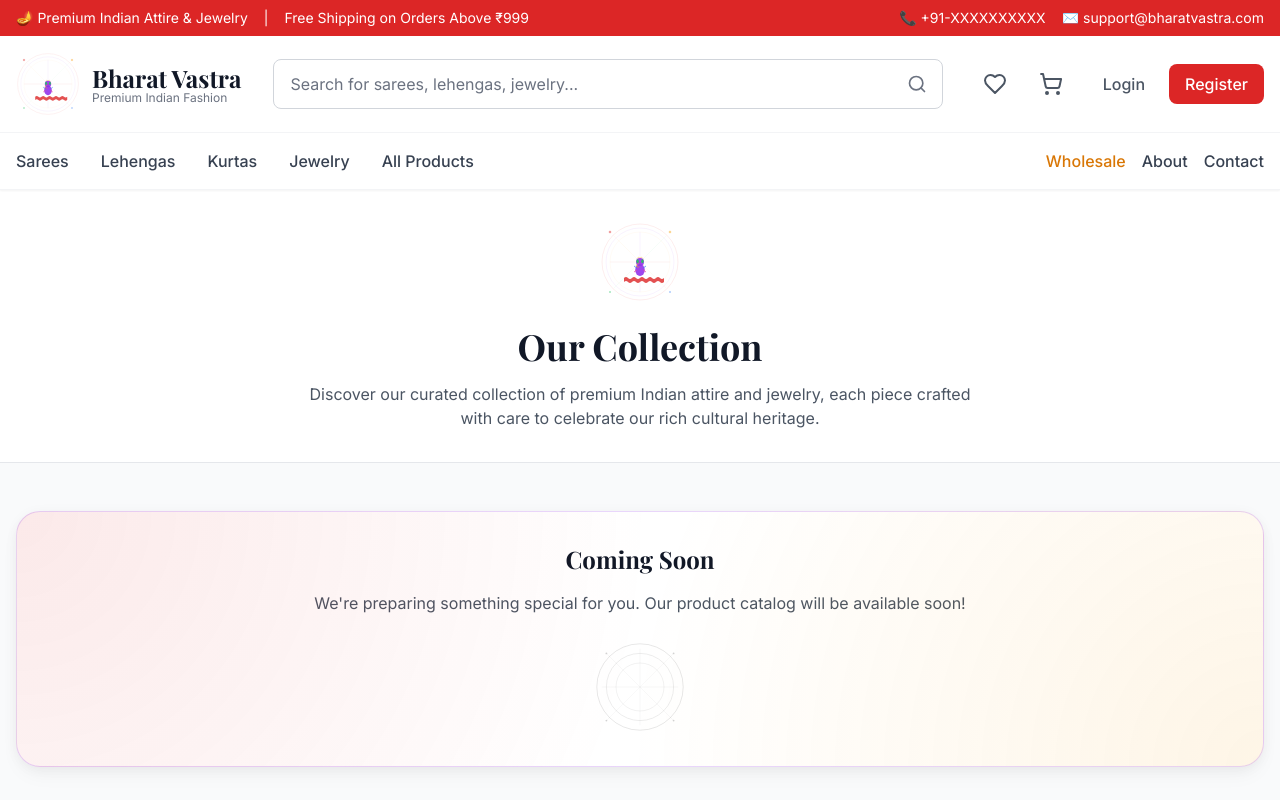
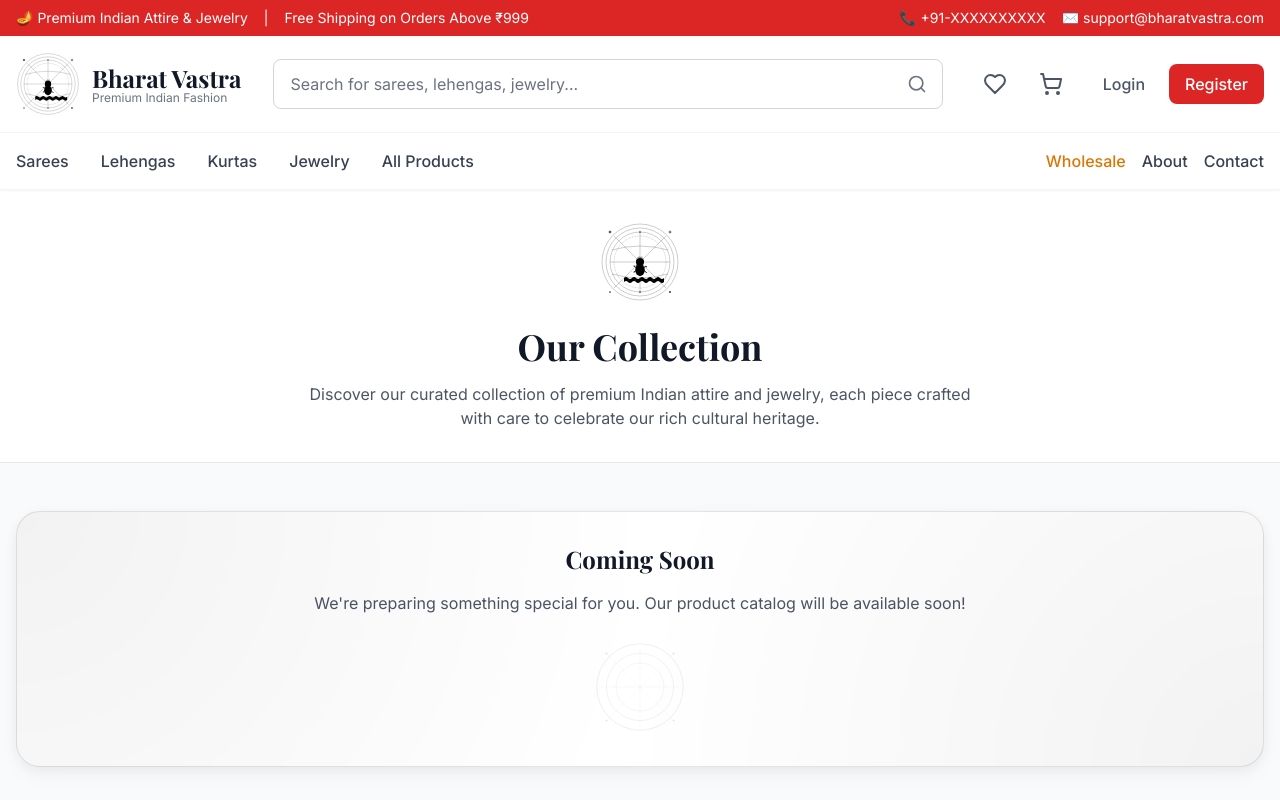
Before and after one commit to Eddie10008/Bharat-Vastra, a React (Create React App) app in the folder client/: page /products in a window 1280 px wide. Shown: the top 800 px of the page. Built offline with nearby package versions, Linux system fonts and the light colour scheme; the HTML template or start-up script is replaced by a standard one.

Commit message:
Auto-backup: 2025-08-17 21:59:15

```diff
--- a/client/src/components/common/DecorativePattern.js
+++ b/client/src/components/common/DecorativePattern.js
@@ -118,7 +118,7 @@ const DecorativePattern = ({
   };
 
   return (
-    <div className={`${sizeClasses[size]} text-spiritual-purple-400 ${className}`}>
+    <div className={`${sizeClasses[size]} text-gray-600 ${className}`}>
       {patterns[variant]}
     </div>
   );
--- a/client/src/components/common/GaneshaLogo.js
+++ b/client/src/components/common/GaneshaLogo.js
@@ -18,83 +18,161 @@ const GaneshaLogo = ({ className = '', size = 'md', showText = true }) => {
           fill="none"
           xmlns="http://www.w3.org/2000/svg"
         >
-          {/* Background circles and geometric elements */}
-          <circle cx="100" cy="100" r="95" stroke="#dc2626" strokeWidth="0.5" fill="none" opacity="0.4"/>
-          <circle cx="100" cy="100" r="85" stroke="#9333ea" strokeWidth="0.5" fill="none" opacity="0.3"/>
-          <circle cx="100" cy="100" r="75" stroke="#f59e0b" strokeWidth="0.5" fill="none" opacity="0.2"/>
+          {/* Concentric circles - mandala structure */}
+          <circle cx="100" cy="100" r="95" stroke="#000" strokeWidth="0.5" fill="none"/>
+          <circle cx="100" cy="100" r="85" stroke="#000" strokeWidth="0.5" fill="none"/>
+          <circle cx="100" cy="100" r="75" stroke="#000" strokeWidth="0.5" fill="none"/>
+          <circle cx="100" cy="100" r="65" stroke="#000" strokeWidth="0.5" fill="none" strokeDasharray="2,2"/>
 
-          {/* Connecting lines */}
-          <line x1="25" y1="100" x2="175" y2="100" stroke="#dc2626" strokeWidth="0.5" opacity="0.3"/>
-          <line x1="100" y1="25" x2="100" y2="175" stroke="#9333ea" strokeWidth="0.5" opacity="0.3"/>
+          {/* Connecting lines - grid pattern */}
+          <line x1="25" y1="100" x2="175" y2="100" stroke="#000" strokeWidth="0.5"/>
+          <line x1="100" y1="25" x2="100" y2="175" stroke="#000" strokeWidth="0.5"/>
+          <line x1="35" y1="35" x2="165" y2="165" stroke="#000" strokeWidth="0.5"/>
+          <line x1="165" y1="35" x2="35" y2="165" stroke="#000" strokeWidth="0.5"/>
 
-          {/* Diagonal lines */}
-          <line x1="35" y1="35" x2="165" y2="165" stroke="#f59e0b" strokeWidth="0.5" opacity="0.2"/>
-          <line x1="165" y1="35" x2="35" y2="165" stroke="#22c55e" strokeWidth="0.5" opacity="0.2"/>
+          {/* Orbital paths - curved lines */}
+          <path d="M 30 70 Q 100 50 170 70" stroke="#000" strokeWidth="0.5" fill="none"/>
+          <path d="M 30 130 Q 100 150 170 130" stroke="#000" strokeWidth="0.5" fill="none"/>
 
-          {/* India map silhouette */}
+          {/* India map silhouette - detailed */}
           <path
             d="M 60 140 Q 65 135 70 140 Q 75 145 80 140 Q 85 135 90 140 Q 95 145 100 140 Q 105 135 110 140 Q 115 145 120 140 Q 125 135 130 140 Q 135 145 140 140 Q 145 135 150 140 Q 155 145 160 140 L 160 150 Q 155 155 150 150 Q 145 145 140 150 Q 135 155 130 150 Q 125 145 120 150 Q 115 155 110 150 Q 105 145 100 150 Q 95 155 90 150 Q 85 145 80 150 Q 75 155 70 150 Q 65 145 60 150 Z"
-            fill="#dc2626"
-            opacity="0.8"
+            fill="#000"
           />
 
-          {/* Ganesha figure */}
+          {/* State boundaries within India map */}
+          <line x1="70" y1="145" x2="75" y2="145" stroke="#fff" strokeWidth="0.3"/>
+          <line x1="85" y1="145" x2="90" y2="145" stroke="#fff" strokeWidth="0.3"/>
+          <line x1="100" y1="145" x2="105" y2="145" stroke="#fff" strokeWidth="0.3"/>
+          <line x1="115" y1="145" x2="120" y2="145" stroke="#fff" strokeWidth="0.3"/>
+          <line x1="130" y1="145" x2="135" y2="145" stroke="#fff" strokeWidth="0.3"/>
+
+          {/* Ganesha figure - detailed with all attributes */}
           <g transform="translate(100, 120)">
-            {/* Body */}
-            <ellipse cx="0" cy="0" rx="12" ry="15" fill="#9333ea" opacity="0.9"/>
+            {/* Body - pot belly */}
+            <ellipse cx="0" cy="0" rx="12" ry="15" fill="#000"/>
 
-            {/* Head */}
-            <circle cx="0" cy="-20" r="10" fill="#9333ea" opacity="0.9"/>
+            {/* Head - elephant head */}
+            <circle cx="0" cy="-20" r="10" fill="#000"/>
 
-            {/* Trunk */}
+            {/* Trunk - curled to left */}
             <path
               d="M -2 -18 Q -8 -15 -10 -10 Q -8 -5 -2 -8"
-              stroke="#f59e0b"
+              stroke="#000"
               strokeWidth="1.5"
               fill="none"
-              opacity="0.9"
             />
 
-            {/* Ears */}
-            <ellipse cx="-6" cy="-22" rx="3" ry="5" fill="#22c55e" opacity="0.9"/>
-            <ellipse cx="6" cy="-22" rx="3" ry="5" fill="#22c55e" opacity="0.9"/>
+            {/* Ears - large elephant ears */}
+            <ellipse cx="-6" cy="-22" rx="3" ry="5" fill="#000"/>
+            <ellipse cx="6" cy="-22" rx="3" ry="5" fill="#000"/>
 
-            {/* Arms */}
-            <line x1="-8" y1="-5" x2="-15" y2="-10" stroke="#3b82f6" strokeWidth="2" opacity="0.9"/>
-            <line x1="8" y1="-5" x2="15" y2="-10" stroke="#3b82f6" strokeWidth="2" opacity="0.9"/>
-            <line x1="-8" y1="0" x2="-15" y2="5" stroke="#ec4899" strokeWidth="2" opacity="0.9"/>
-            <line x1="8" y1="0" x2="15" y2="5" stroke="#ec4899" strokeWidth="2" opacity="0.9"/>
+            {/* Four arms with traditional attributes */}
+            {/* Upper right - axe (parashu) */}
+            <line x1="8" y1="-5" x2="15" y2="-10" stroke="#000" strokeWidth="2"/>
+            <path d="M 15 -10 L 18 -8 L 17 -6 L 14 -8 Z" fill="#000"/>
 
-            {/* Crown */}
+            {/* Upper left - noose (pasha) */}
+            <line x1="-8" y1="-5" x2="-15" y2="-10" stroke="#000" strokeWidth="2"/>
+            <ellipse cx="-15" cy="-10" rx="2" ry="1" fill="#000"/>
+
+            {/* Lower right - blessing gesture (Abhaya Mudra) */}
+            <line x1="8" y1="0" x2="15" y2="5" stroke="#000" strokeWidth="2"/>
+            <path d="M 15 5 L 18 5 L 17 7 L 14 7 Z" fill="#000"/>
+
+            {/* Lower left - modak (sweet dumpling) */}
+            <line x1="-8" y1="0" x2="-15" y2="5" stroke="#000" strokeWidth="2"/>
+            <circle cx="-15" cy="5" r="1.5" fill="#000"/>
+
+            {/* Crown with jagged halo */}
             <path
               d="M -8 -28 L -4 -32 L 0 -30 L 4 -32 L 8 -28"
-              stroke="#f59e0b"
+              stroke="#000"
               strokeWidth="1"
               fill="none"
-              opacity="0.9"
+            />
+            <path
+              d="M -6 -30 L -2 -34 L 2 -32 L 6 -34"
+              stroke="#000"
+              strokeWidth="0.5"
+              fill="none"
             />
 
-            {/* Tilak */}
-            <circle cx="0" cy="-18" r="1" fill="#dc2626" opacity="0.9"/>
+            {/* Tilak - third eye with three horizontal lines */}
+            <line x1="-1" y1="-18" x2="1" y2="-18" stroke="#000" strokeWidth="0.5"/>
+            <line x1="-1" y1="-17" x2="1" y2="-17" stroke="#000" strokeWidth="0.5"/>
+            <line x1="-1" y1="-16" x2="1" y2="-16" stroke="#000" strokeWidth="0.5"/>
+
+            {/* Sacred thread (yajnopavita) */}
+            <line x1="-8" y1="-5" x2="8" y2="-5" stroke="#000" strokeWidth="0.5"/>
+
+            {/* Necklaces and adornments */}
+            <ellipse cx="0" cy="-8" rx="8" ry="1" fill="none" stroke="#000" strokeWidth="0.3"/>
+            <ellipse cx="0" cy="-6" rx="6" ry="0.5" fill="none" stroke="#000" strokeWidth="0.3"/>
           </g>
 
-          {/* Geometric nodes */}
-          <circle cx="25" cy="25" r="2" fill="#dc2626" opacity="0.7"/>
-          <circle cx="175" cy="25" r="2" fill="#f59e0b" opacity="0.7"/>
-          <circle cx="25" cy="175" r="2" fill="#22c55e" opacity="0.7"/>
-          <circle cx="175" cy="175" r="2" fill="#3b82f6" opacity="0.7"/>
+          {/* Geometric nodes - different sizes */}
+          <circle cx="25" cy="25" r="2" fill="#000"/>
+          <circle cx="175" cy="25" r="1.5" fill="#000"/>
+          <circle cx="25" cy="175" r="1.5" fill="#000"/>
+          <circle cx="175" cy="175" r="2" fill="#000"/>
+          <circle cx="100" cy="25" r="1" fill="#000"/>
+          <circle cx="100" cy="175" r="1" fill="#000"/>
 
-          {/* Compass-like symbols */}
+          {/* Compass-like symbols with arrows */}
           <g transform="translate(25, 25)">
-            <circle cx="0" cy="0" r="3" fill="none" stroke="#dc2626" strokeWidth="0.5" opacity="0.5"/>
-            <line x1="-3" y1="0" x2="3" y2="0" stroke="#dc2626" strokeWidth="0.5" opacity="0.5"/>
-            <line x1="0" y1="-3" x2="0" y2="3" stroke="#dc2626" strokeWidth="0.5" opacity="0.5"/>
+            <circle cx="0" cy="0" r="3" fill="none" stroke="#000" strokeWidth="0.5"/>
+            <line x1="-3" y1="0" x2="3" y2="0" stroke="#000" strokeWidth="0.5"/>
+            <line x1="0" y1="-3" x2="0" y2="3" stroke="#000" strokeWidth="0.5"/>
+            <path d="M 3 0 L 2 -0.5 L 2 0.5 Z" fill="#000"/>
+            <path d="M -3 0 L -2 -0.5 L -2 0.5 Z" fill="#000"/>
+            <path d="M 0 -3 L -0.5 -2 L 0.5 -2 Z" fill="#000"/>
+            <path d="M 0 3 L -0.5 2 L 0.5 2 Z" fill="#000"/>
           </g>
 
           <g transform="translate(175, 25)">
-            <circle cx="0" cy="0" r="3" fill="none" stroke="#f59e0b" strokeWidth="0.5" opacity="0.5"/>
-            <line x1="-3" y1="0" x2="3" y2="0" stroke="#f59e0b" strokeWidth="0.5" opacity="0.5"/>
-            <line x1="0" y1="-3" x2="0" y2="3" stroke="#f59e0b" strokeWidth="0.5" opacity="0.5"/>
+            <circle cx="0" cy="0" r="3" fill="none" stroke="#000" strokeWidth="0.5"/>
+            <line x1="-3" y1="0" x2="3" y2="0" stroke="#000" strokeWidth="0.5"/>
+            <line x1="0" y1="-3" x2="0" y2="3" stroke="#000" strokeWidth="0.5"/>
+            <path d="M 3 0 L 2 -0.5 L 2 0.5 Z" fill="#000"/>
+            <path d="M -3 0 L -2 -0.5 L -2 0.5 Z" fill="#000"/>
+            <path d="M 0 -3 L -0.5 -2 L 0.5 -2 Z" fill="#000"/>
+            <path d="M 0 3 L -0.5 2 L 0.5 2 Z" fill="#000"/>
+          </g>
+
+          {/* Additional crosshair symbols */}
+          <g transform="translate(100, 25)">
+            <circle cx="0" cy="0" r="2" fill="none" stroke="#000" strokeWidth="0.5"/>
+            <line x1="-2" y1="0" x2="2" y2="0" stroke="#000" strokeWidth="0.5"/>
+            <line x1="0" y1="-2" x2="0" y2="2" stroke="#000" strokeWidth="0.5"/>
+          </g>
+
+          <g transform="translate(100, 175)">
+            <circle cx="0" cy="0" r="2" fill="none" stroke="#000" strokeWidth="0.5"/>
+            <line x1="-2" y1="0" x2="2" y2="0" stroke="#000" strokeWidth="0.5"/>
+            <line x1="0" y1="-2" x2="0" y2="2" stroke="#000" strokeWidth="0.5"/>
+          </g>
+
+          {/* Starburst energy points */}
+          <g transform="translate(25, 175)">
+            <circle cx="0" cy="0" r="1" fill="#000"/>
+            <line x1="-2" y1="0" x2="2" y2="0" stroke="#000" strokeWidth="0.3"/>
+            <line x1="0" y1="-2" x2="0" y2="2" stroke="#000" strokeWidth="0.3"/>
+            <line x1="-1.4" y1="-1.4" x2="1.4" y2="1.4" stroke="#000" strokeWidth="0.3"/>
+            <line x1="-1.4" y1="1.4" x2="1.4" y2="-1.4" stroke="#000" strokeWidth="0.3"/>
+          </g>
+
+          <g transform="translate(175, 175)">
+            <circle cx="0" cy="0" r="1" fill="#000"/>
+            <line x1="-2" y1="0" x2="2" y2="0" stroke="#000" strokeWidth="0.3"/>
+            <line x1="0" y1="-2" x2="0" y2="2" stroke="#000" strokeWidth="0.3"/>
+            <line x1="-1.4" y1="-1.4" x2="1.4" y2="1.4" stroke="#000" strokeWidth="0.3"/>
+            <line x1="-1.4" y1="1.4" x2="1.4" y2="-1.4" stroke="#000" strokeWidth="0.3"/>
+          </g>
+
+          {/* Crescent moon phase */}
+          <g transform="translate(25, 100)">
+            <path d="M 0 -2 A 2 2 0 0 1 0 2 A 1 1 0 0 0 0 -2 Z" fill="#000"/>
           </g>
         </svg>
       </div>
--- a/client/src/index.css
+++ b/client/src/index.css
@@ -205,12 +205,12 @@
     radial-gradient(circle at 75% 75%, rgba(239, 68, 68, 0.1) 0%, transparent 50%);
 }
 
-/* Spiritual geometric patterns */
+/* Monochromatic geometric patterns */
 .ganesha-pattern {
   background-image:
-    radial-gradient(circle at 20% 20%, rgba(220, 38, 38, 0.05) 0%, transparent 50%),
-    radial-gradient(circle at 80% 80%, rgba(147, 51, 234, 0.05) 0%, transparent 50%),
-    radial-gradient(circle at 50% 50%, rgba(245, 158, 11, 0.03) 0%, transparent 50%);
+    radial-gradient(circle at 20% 20%, rgba(0, 0, 0, 0.03) 0%, transparent 50%),
+    radial-gradient(circle at 80% 80%, rgba(0, 0, 0, 0.03) 0%, transparent 50%),
+    radial-gradient(circle at 50% 50%, rgba(0, 0, 0, 0.02) 0%, transparent 50%);
 }
 
 .ganesha-border {
@@ -221,36 +221,36 @@
   content: '';
   position: absolute;
   inset: 0;
-  border: 1px solid rgba(147, 51, 234, 0.2);
+  border: 1px solid rgba(0, 0, 0, 0.1);
   border-radius: inherit;
   background:
-    radial-gradient(circle at 0% 0%, rgba(220, 38, 38, 0.1) 0%, transparent 50%),
-    radial-gradient(circle at 100% 100%, rgba(245, 158, 11, 0.1) 0%, transparent 50%);
+    radial-gradient(circle at 0% 0%, rgba(0, 0, 0, 0.05) 0%, transparent 50%),
+    radial-gradient(circle at 100% 100%, rgba(0, 0, 0, 0.05) 0%, transparent 50%);
   pointer-events: none;
 }
 
 /* Mandala-inspired backgrounds */
 .mandala-bg {
   background:
-    radial-gradient(circle at 50% 50%, rgba(147, 51, 234, 0.03) 0%, transparent 70%),
-    conic-gradient(from 0deg at 50% 50%, transparent 0deg, rgba(220, 38, 38, 0.02) 45deg, transparent 90deg, rgba(245, 158, 11, 0.02) 135deg, transparent 180deg, rgba(34, 197, 94, 0.02) 225deg, transparent 270deg, rgba(59, 130, 246, 0.02) 315deg);
+    radial-gradient(circle at 50% 50%, rgba(0, 0, 0, 0.02) 0%, transparent 70%),
+    conic-gradient(from 0deg at 50% 50%, transparent 0deg, rgba(0, 0, 0, 0.01) 45deg, transparent 90deg, rgba(0, 0, 0, 0.01) 135deg, transparent 180deg, rgba(0, 0, 0, 0.01) 225deg, transparent 270deg, rgba(0, 0, 0, 0.01) 315deg);
 }
 
-/* Spiritual chakra-inspired patterns */
+/* Chakra-inspired patterns */
 .chakra-pattern {
   background:
-    radial-gradient(circle at 25% 25%, rgba(220, 38, 38, 0.1) 0%, transparent 50%),
-    radial-gradient(circle at 75% 25%, rgba(245, 158, 11, 0.1) 0%, transparent 50%),
-    radial-gradient(circle at 25% 75%, rgba(34, 197, 94, 0.1) 0%, transparent 50%),
-    radial-gradient(circle at 75% 75%, rgba(59, 130, 246, 0.1) 0%, transparent 50%),
-    radial-gradient(circle at 50% 50%, rgba(147, 51, 234, 0.05) 0%, transparent 50%);
+    radial-gradient(circle at 25% 25%, rgba(0, 0, 0, 0.03) 0%, transparent 50%),
+    radial-gradient(circle at 75% 25%, rgba(0, 0, 0, 0.03) 0%, transparent 50%),
+    radial-gradient(circle at 25% 75%, rgba(0, 0, 0, 0.03) 0%, transparent 50%),
+    radial-gradient(circle at 75% 75%, rgba(0, 0, 0, 0.03) 0%, transparent 50%),
+    radial-gradient(circle at 50% 50%, rgba(0, 0, 0, 0.02) 0%, transparent 50%);
 }
 
 /* Divine light patterns */
 .divine-pattern {
   background:
-    radial-gradient(circle at 50% 50%, rgba(245, 158, 11, 0.1) 0%, transparent 60%),
-    linear-gradient(45deg, transparent 30%, rgba(147, 51, 234, 0.05) 50%, transparent 70%);
+    radial-gradient(circle at 50% 50%, rgba(0, 0, 0, 0.03) 0%, transparent 60%),
+    linear-gradient(45deg, transparent 30%, rgba(0, 0, 0, 0.02) 50%, transparent 70%);
 }
 
 /* Custom focus styles */
```
Also changed, not shown: client/src/components/common/LoadingSpinner.js (+7 -7 lines), client/src/components/common/ProductCard.js (+7 -7 lines), client/src/pages/HomePage.js (+14 -14 lines), 1 other file (tests, documents, lock files or other folders).
